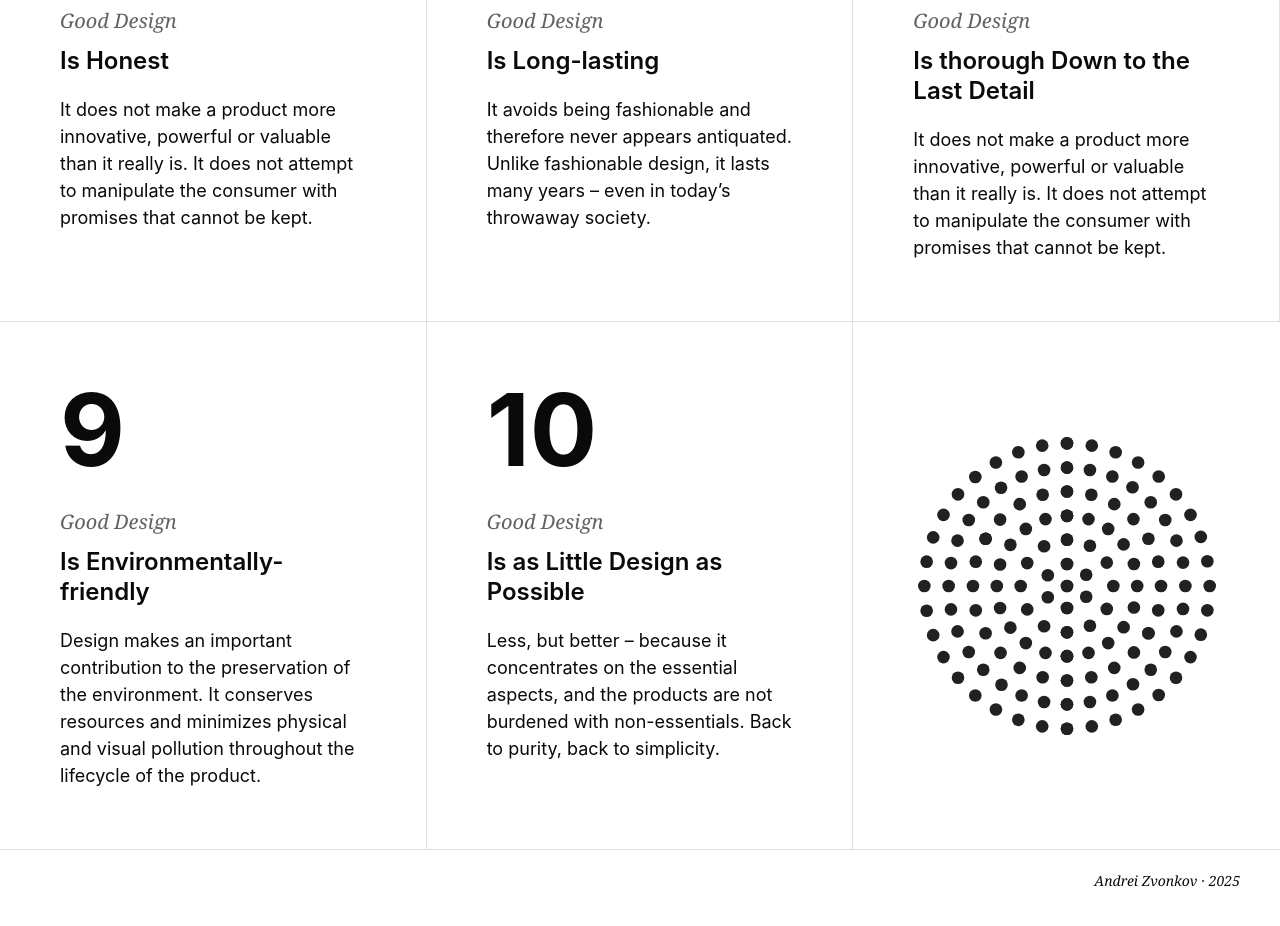
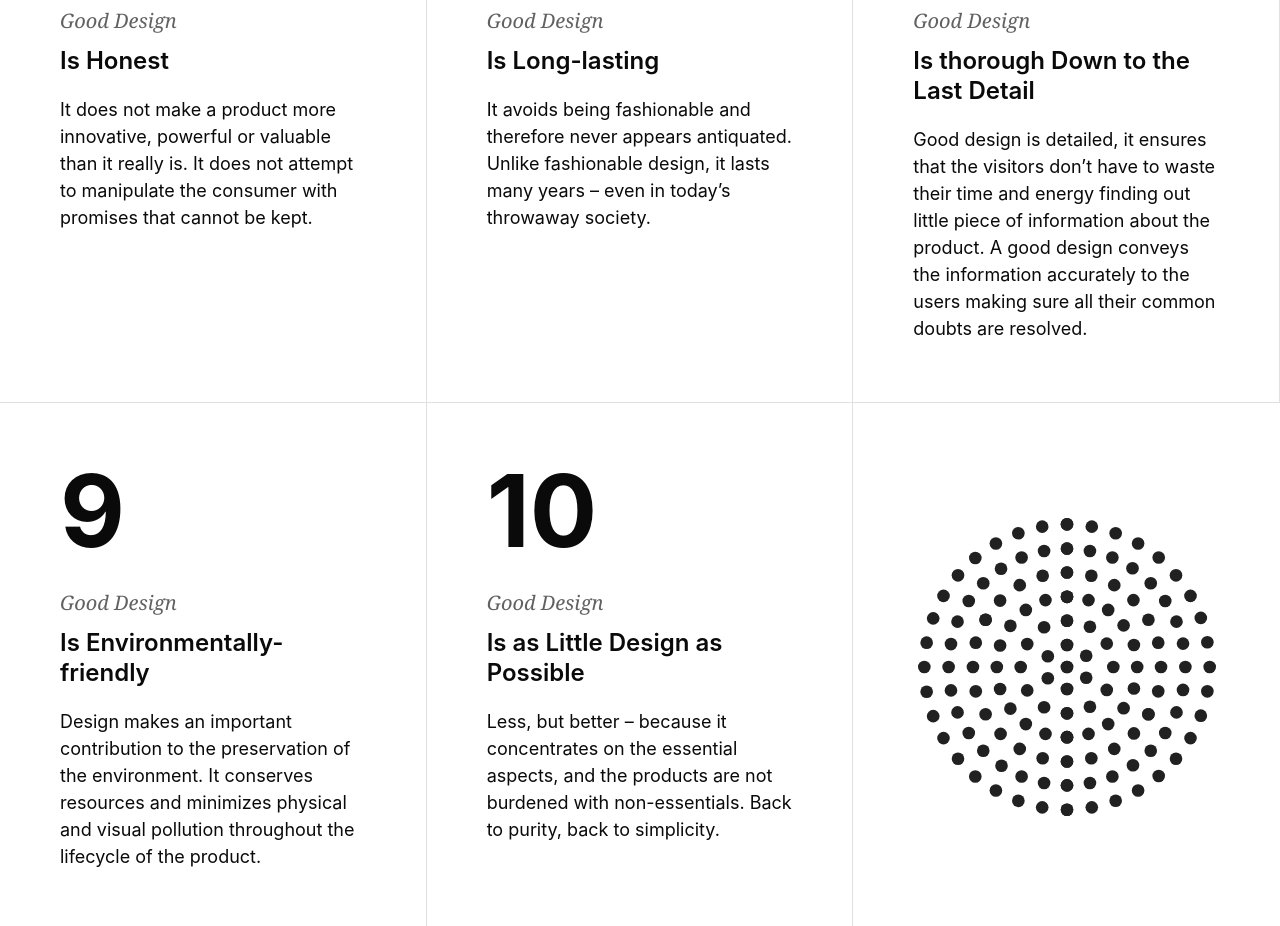
Before and after one commit to zetagraph/bgd, a Gatsby site: page / in a window 1280 px wide. Shown: the part 1840-2766 px from the top of the page. Built offline with nearby package versions, Linux system fonts and the light colour scheme; Gatsby itself is replaced by a stand-in of ours.

Commit message:
text updates

```diff
--- a/src/components/principlesData.js
+++ b/src/components/principlesData.js
@@ -38,25 +38,29 @@ const principlesData = [
     id: 6,
     number: '6',
     title: 'Is Honest',
-    description: 'It does not make a product more innovative, powerful or valuable than it really is. It does not attempt to manipulate the consumer with promises that cannot be kept.',
+    description:
+      'It does not make a product more innovative, powerful or valuable than it really is. It does not attempt to manipulate the consumer with promises that cannot be kept.',
   },
   {
     id: 7,
     number: '7',
     title: 'Is Long-lasting',
-    description: 'It avoids being fashionable and therefore never appears antiquated. Unlike fashionable design, it lasts many years – even in today’s throwaway society.',
+    description:
+      'It avoids being fashionable and therefore never appears antiquated. Unlike fashionable design, it lasts many years – even in today’s throwaway society.',
   },
   {
     id: 8,
     number: '8',
     title: 'Is thorough Down to the Last Detail',
-    description: 'It does not make a product more innovative, powerful or valuable than it really is. It does not attempt to manipulate the consumer with promises that cannot be kept.',
+    description:
+      'Good design is detailed, it ensures that the visitors don’t have to waste their time and energy finding out little piece of information about the product. A good design conveys the information accurately to the users making sure all their common doubts are resolved.',
   },
   {
     id: 9,
     number: '9',
     title: 'Is Environmentally-friendly',
-    description: 'Design makes an important contribution to the preservation of the environment. It conserves resources and minimizes physical and visual pollution throughout the lifecycle of the product.',
+    description:
+      'Design makes an important contribution to the preservation of the environment. It conserves resources and minimizes physical and visual pollution throughout the lifecycle of the product.',
   },
   {
     id: 10,
```
